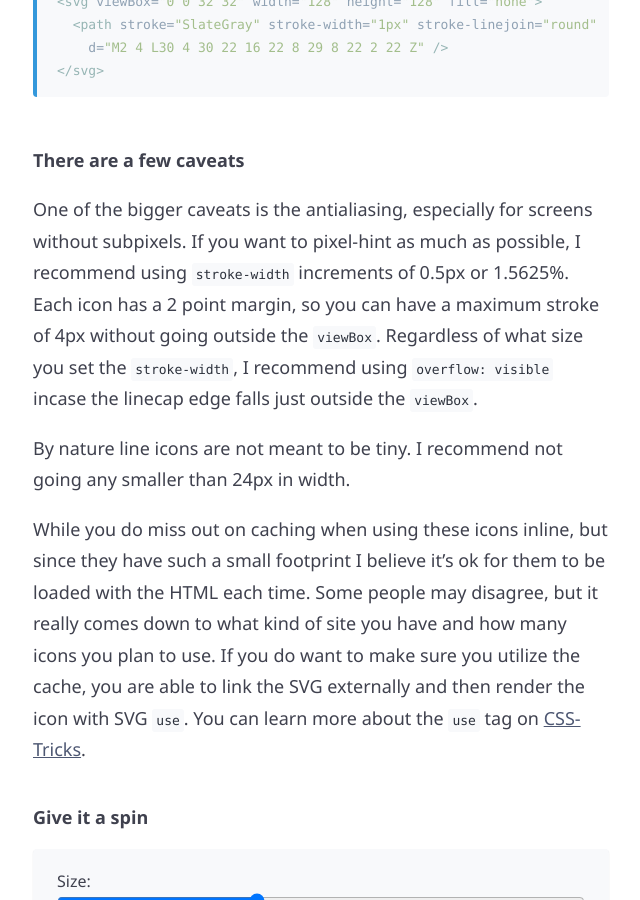
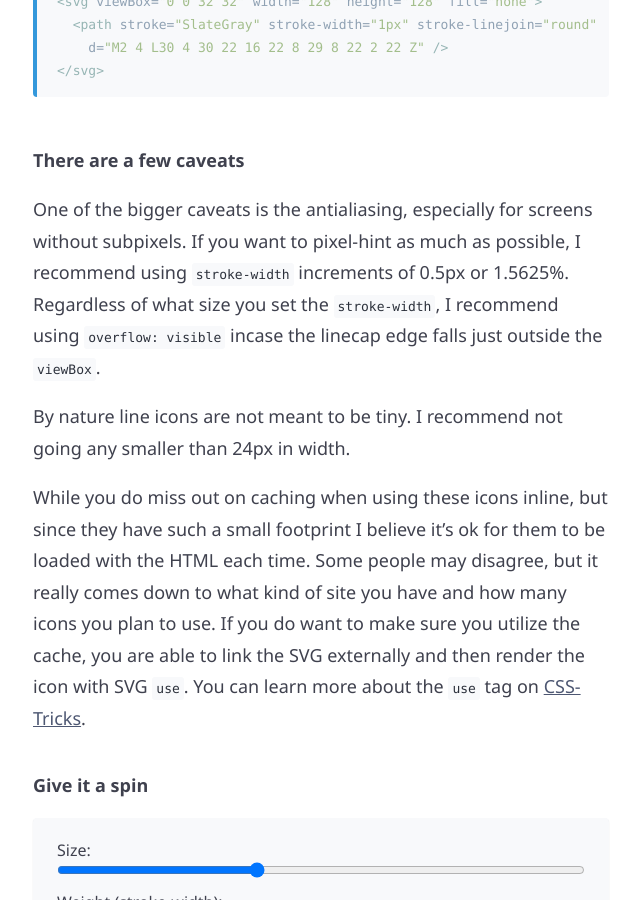
Before and after one commit to danklammer/danklammer.github.io, a Jekyll site: the page built from articles/_posts/2016-07-31-svg-stroke-ftw.md, in a window 1280 px wide and 900 px high, scrolled down 1555 px. Shown: the whole window, without its empty margins (319-959 px from the left). Built offline with Jekyll 4.4.1, drawn with Linux system fonts in a browser that asks for light colours.

Commit message:
Copy updates

```diff
--- a/articles/_posts/2016-07-31-svg-stroke-ftw.md
+++ b/articles/_posts/2016-07-31-svg-stroke-ftw.md
@@ -36,7 +36,7 @@ I ended up creating 75+ line icons using strictly `stroke` to define the shape.
 
 <h4 class="pt6"><strong>There are a few caveats</strong></h4>
 
-One of the bigger caveats is the antialiasing, especially for screens without subpixels. If you want to pixel-hint as much as possible, I recommend using `stroke-width` increments of 0.5px or 1.5625%. Each icon has a 2 point margin, so you can have a maximum stroke of 4px without going outside the `viewBox`. Regardless of what size you set the `stroke-width`, I recommend using `overflow: visible` incase the linecap edge falls just outside the `viewBox`.
+One of the bigger caveats is the antialiasing, especially for screens without subpixels. If you want to pixel-hint as much as possible, I recommend using `stroke-width` increments of 0.5px or 1.5625%. Regardless of what size you set the `stroke-width`, I recommend using `overflow: visible` incase the linecap edge falls just outside the `viewBox`.
 
 By nature line icons are not meant to be tiny. I recommend not going any smaller than 24px in width.
 
```
